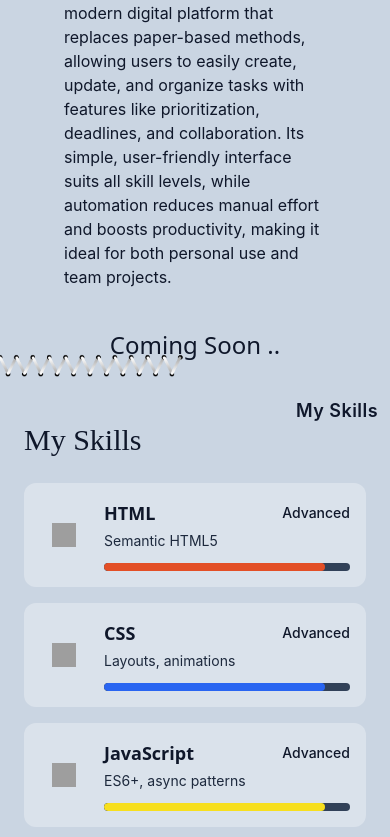
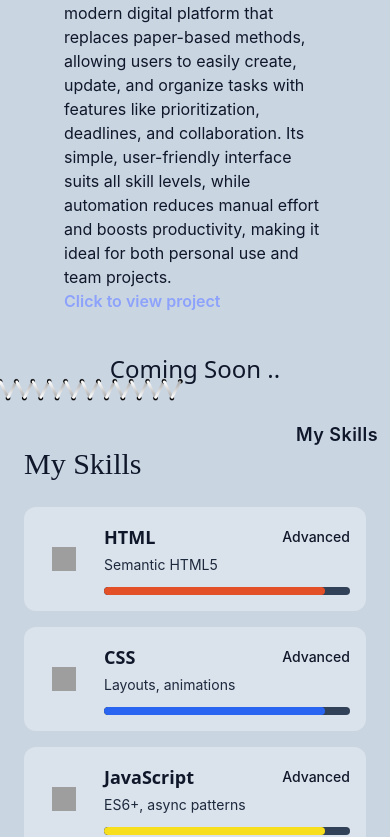
Before and after one commit to BaraiyaNikhil/portfolio-frontend, a React (Vite) app: page / in a window 390 px wide. Shown: the part 2449-3286 px from the top of the page. Built offline with nearby package versions, Linux system fonts and the light colour scheme; grey boxes are pictures that could not be loaded; a web font is replaced by a local one.

Commit message:
updated project section

```diff
--- a/src/components/ProjectCard.jsx
+++ b/src/components/ProjectCard.jsx
@@ -5,7 +5,8 @@ import { useCursor } from "../context/CursorContext";
 export default function ProjectCard({
   title = "Project Title",
   description = "Short project description goes here.",
-  url = "#",
+  url = "#", // GitHub link
+  liveUrl = "#", // Live project link
   techs = [],
   imageSrc,
   isReverse = false,
@@ -24,12 +25,41 @@ export default function ProjectCard({
       initial="hidden"
       whileInView="visible"
       viewport={viewport}
-      variants={{ hidden: {}, visible: { transition: { staggerChildren: 0.12 } } }}
+      variants={{
+        hidden: {},
+        visible: { transition: { staggerChildren: 0.12 } },
+      }}
+      whileHover={
+        !isMobile
+          ? {
+              y: -12,
+              scale: 1.02,
+              boxShadow: "0px 12px 30px rgba(0,0,0,0.3)",
+            }
+          : {}
+      }
+      whileTap={
+        isMobile
+          ? {
+              scale: 0.97, // subtle press-down animation for mobile
+            }
+          : {}
+      }
+      transition={{ type: "spring", stiffness: 200, damping: 15 }}
       onMouseEnter={() => {
-        setCursorText("👀");
-        setActive(true);
+        if (!isMobile) {
+          setCursorText("click to 👀");
+          setActive(true);
+        }
       }}
-      onMouseLeave={() => setActive(false)}
+      onMouseLeave={() => {
+        if (!isMobile) setActive(false);
+      }}
+      onClick={() => {
+        if (liveUrl && liveUrl !== "#") {
+          window.open(liveUrl, "_blank");
+        }
+      }}
     >
       <div
         className={`flex flex-col lg:items-center lg:justify-between lg:gap-8 lg:flex-row ${
@@ -39,23 +69,41 @@ export default function ProjectCard({
         {/* Project Image */}
         <motion.div
           className="lg:w-1/2 w-full flex-shrink-0"
-          variants={{ hidden: { opacity: 0, y: imgY }, visible: { opacity: 1, y: 0 } }}
+          variants={{
+            hidden: { opacity: 0, y: imgY },
+            visible: { opacity: 1, y: 0 },
+          }}
           transition={{ duration: 0.6, ease: "easeInOut" }}
         >
           <div className="rounded-2xl overflow-hidden shadow-xl bg-slate-800 shadow-slate-600">
-            <img src={imageSrc} alt={`${title} screenshot`} className="w-full h-96 object-cover" />
+            <img
+              src={imageSrc}
+              alt={`${title} screenshot`}
+              className="w-full h-96 object-cover"
+            />
           </div>
         </motion.div>
 
         {/* Project Info */}
         <motion.div
           className="lg:w-1/2 w-full mt-6 lg:mt-0"
-          variants={{ hidden: { opacity: 0, y: 18 }, visible: { opacity: 1, y: 0 } }}
+          variants={{
+            hidden: { opacity: 0, y: 18 },
+            visible: { opacity: 1, y: 0 },
+          }}
           transition={{ duration: 0.6, ease: "easeInOut" }}
         >
-          <h3 className="text-3xl lg:text-4xl font-extrabold leading-tight">{title}</h3>
+          <h3 className="text-3xl lg:text-4xl font-extrabold leading-tight">
+            {title}
+          </h3>
 
-          <a href={url} target="_blank" rel="noreferrer" className="mt-3 inline-block text-lg font-semibold text-indigo-500 hover:underline">
+          <a
+            href={url}
+            target="_blank"
+            rel="noreferrer"
+            className="mt-3 inline-block text-lg font-semibold text-indigo-500 hover:underline"
+            onClick={(e) => e.stopPropagation()} // prevent triggering card click
+          >
             Github Link
           </a>
 
@@ -68,7 +116,7 @@ export default function ProjectCard({
                 <motion.div
                   key={t}
                   className="flex items-center gap-2 px-3 py-2 rounded-lg bg-slate-700 shadow-lg shadow-slate-600"
-                  whileHover={{ scale: 1.03 }}
+                  whileHover={{ scale: 1.05 }}
                   transition={{ duration: 0.15 }}
                 >
                   {techIcons[t] || null}
@@ -79,6 +127,7 @@ export default function ProjectCard({
           </div>
 
           <p className="mt-5 text-base lg:text-lg max-w-xl">{description}</p>
+          <p className="mt-5 text-base lg:text-lg max-w-xl text-indigo-400 font-semibold">Click to view project</p>
         </motion.div>
       </div>
     </motion.article>
--- a/src/pages/Hero.jsx
+++ b/src/pages/Hero.jsx
@@ -67,7 +67,7 @@ function Hero() {
 
       {/* Mobile Profile Image */}
       <motion.div
-        className="lg:hidden w-32 h-32 mx-5 my-3 absolute top-10 right-5 rounded-b-full overflow-hidden shadow-lg shadow-slate-600"
+        className="lg:hidden w-30 h-30 mx-5 my-3 absolute top-10 right-5 rounded-b-full overflow-hidden shadow-lg shadow-slate-600"
         initial={{ x: 20, opacity: 0 }}
         animate={{ x: 0, opacity: 1 }}
         transition={{ duration: 0.6 }}
--- a/src/pages/Projects.jsx
+++ b/src/pages/Projects.jsx
@@ -14,6 +14,7 @@ export default function Projects() {
     description:
       "The To-Do List system is a modern digital platform that replaces paper-based methods, allowing users to easily create, update, and organize tasks with features like prioritization, deadlines, and collaboration. Its simple, user-friendly interface suits all skill levels, while automation reduces manual effort and boosts productivity, making it ideal for both personal use and team projects.",
     url: "https://github.com/BaraiyaNikhil/Projects/tree/0ba9632a74783a49cb6cbae7ca3800f6b2369d2a/mern-todo-app",
+    liveUrl: "https://todoapp-psi-bice.vercel.app",
     techs: [
       "HTML",
       "CSS",
```
